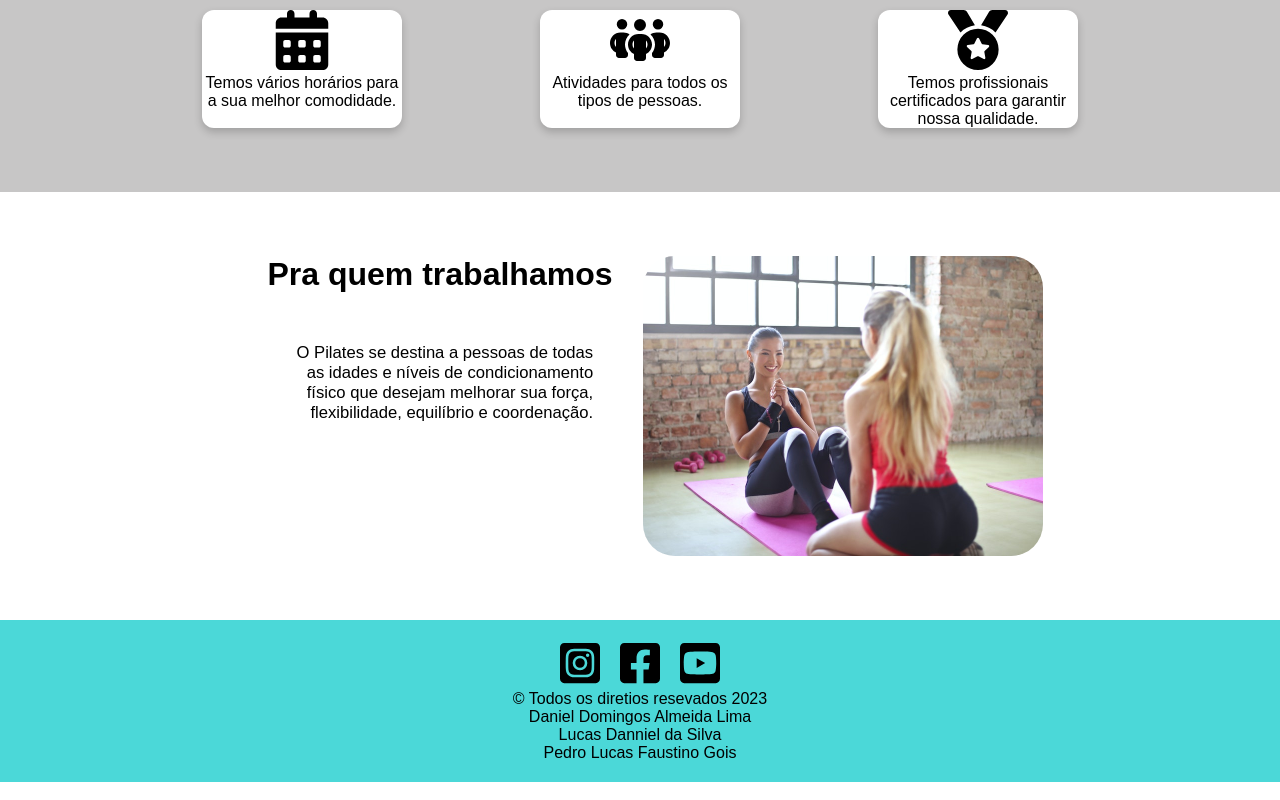
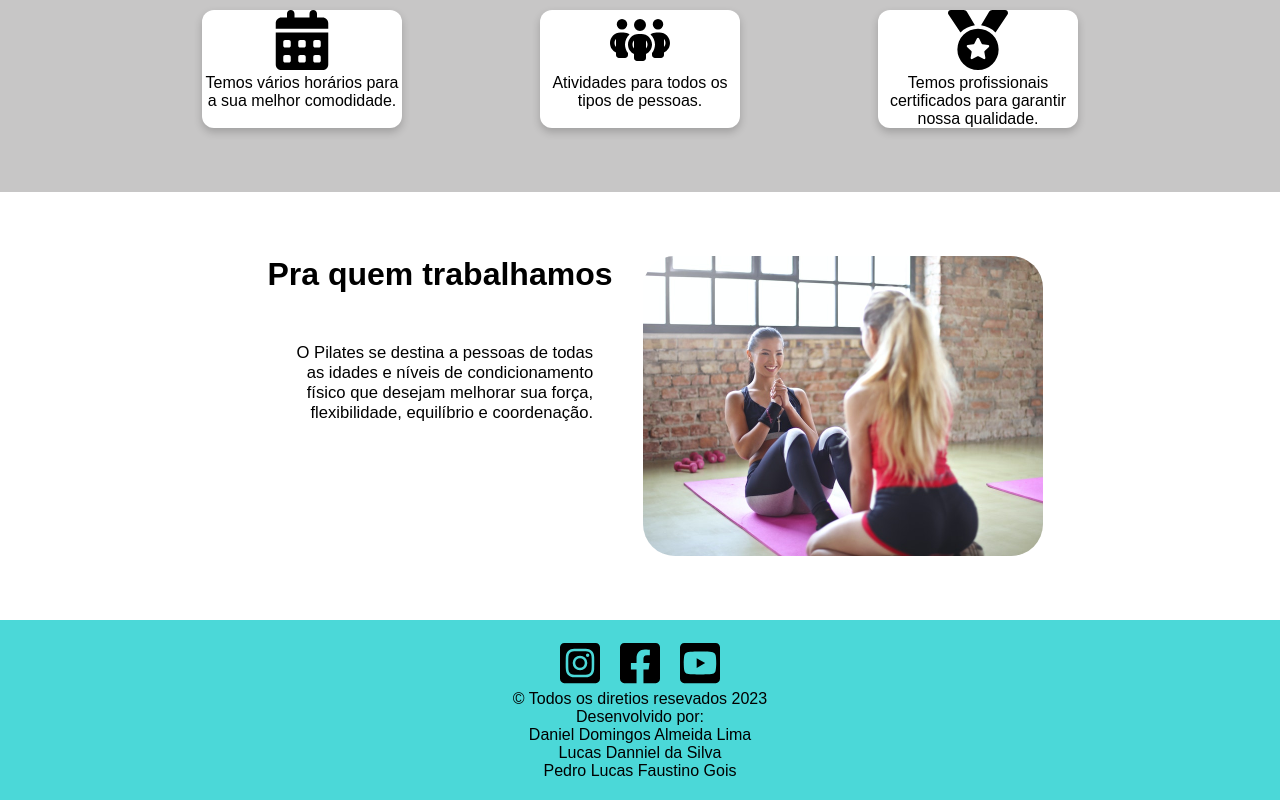
Before and after one commit to danlimax/fisionassau, a plain HTML site: page src/index.html in a window 1280 px wide. Shown: the part 538-1338 px from the top of the page. Drawn offline with Linux system fonts and the light colour scheme.

Commit message:
Update index.html

```diff
--- a/src/index.html
+++ b/src/index.html
@@ -112,6 +112,7 @@
         /></a>
       </div>
       <p style="color: rgb(0, 0, 0)">&copy; Todos os diretios resevados 2023</p>
+      <p style="color: rgb(0, 0, 0)">Desenvolvido por:</p>
       <p style="color: rgb(0, 0, 0)">Daniel Domingos Almeida Lima</p>
       <p style="color: rgb(0, 0, 0)">Lucas Danniel da Silva</p>
       <p style="color: rgb(0, 0, 0)">Pedro Lucas Faustino Gois</p>
```
